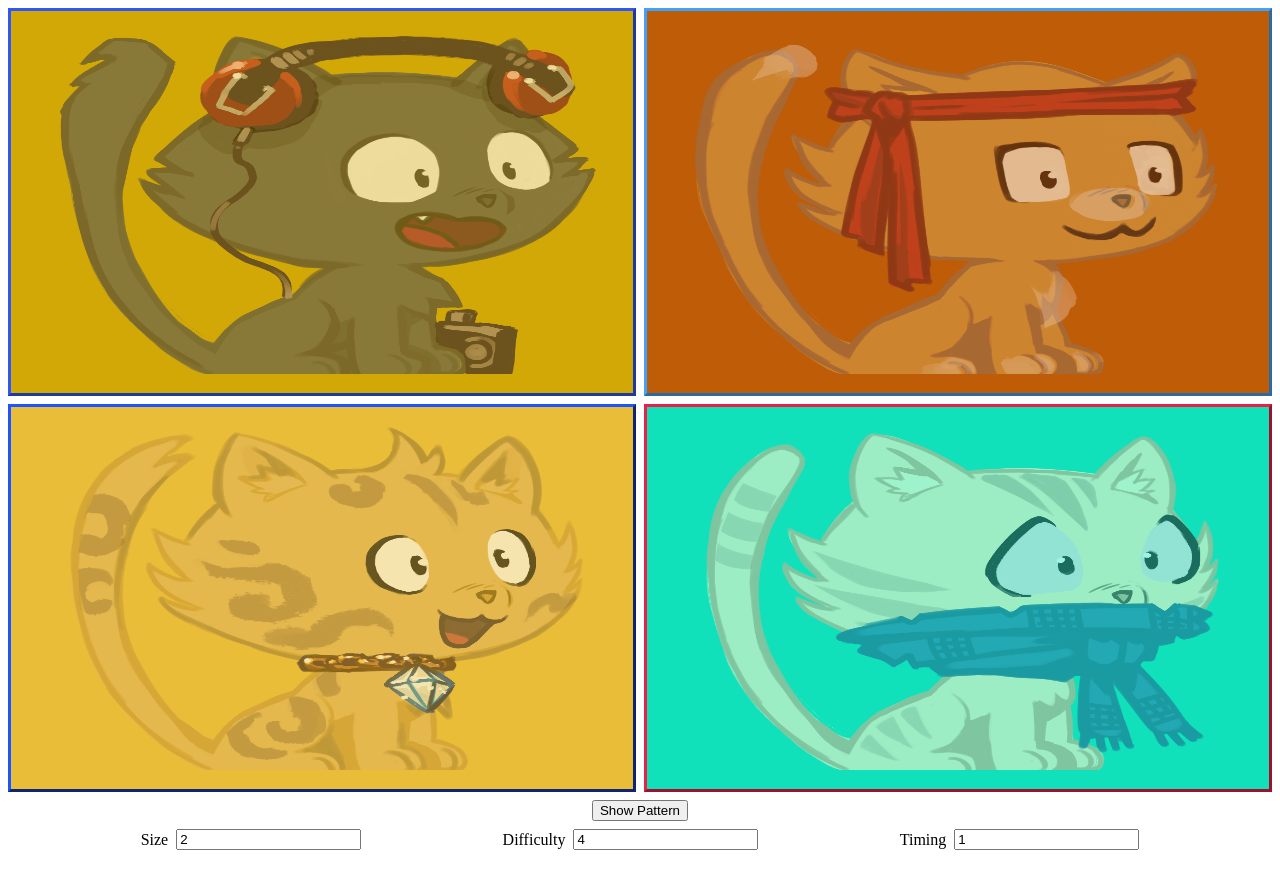
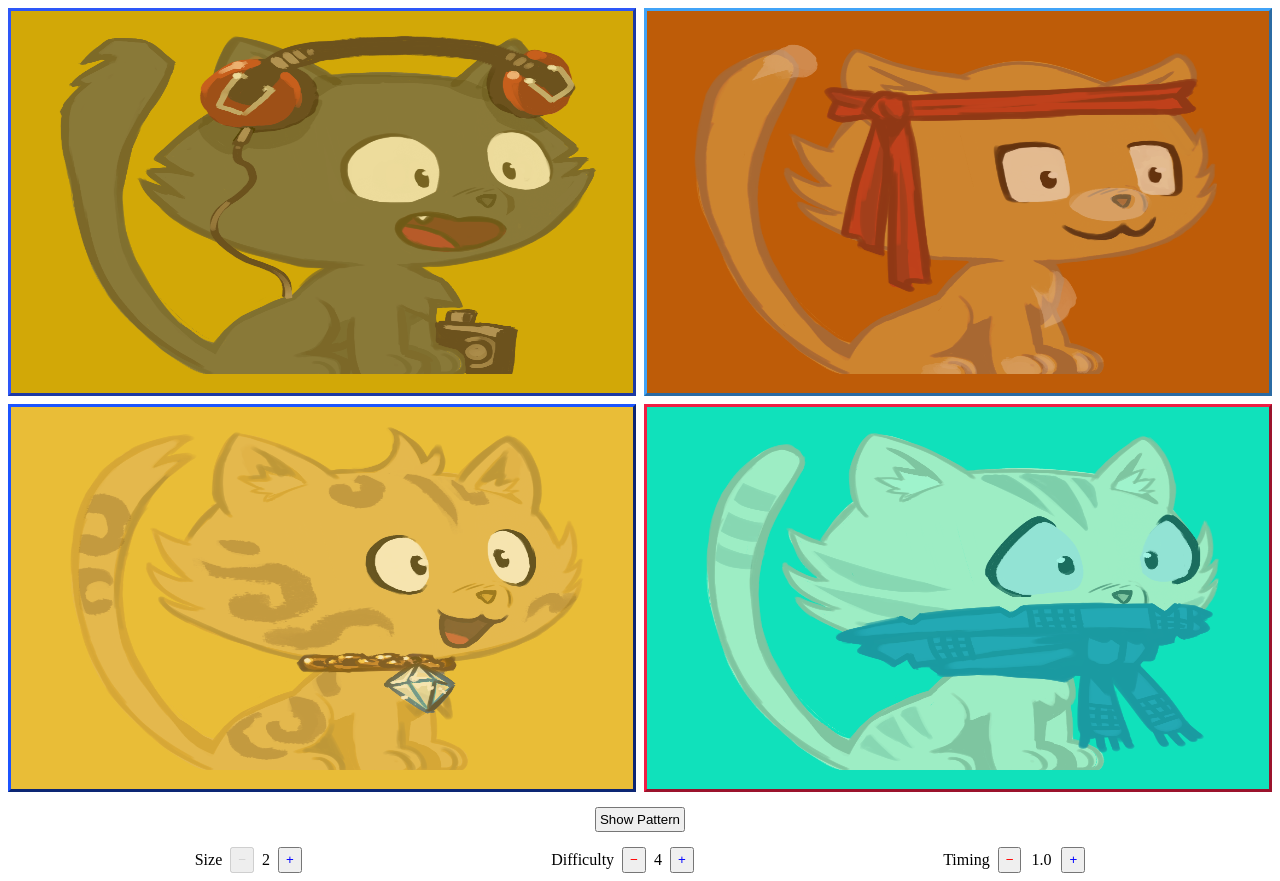
Before and after one commit to joster422/memory-cat, an Angular app: page / in a window 1280 px wide. Before the commit the page ends 858 px from the top, so only its background shows below. Built offline with nearby package versions, Linux system fonts and the light colour scheme.

Commit message:
custom input

```diff
--- a/src/app/app.component.ts
+++ b/src/app/app.component.ts
@@ -2,7 +2,6 @@ import { Component } from "@angular/core";
 
 @Component({
   selector: "mc-root",
-  templateUrl: "./app.component.html",
-  styleUrls: ["./app.component.scss"]
+  templateUrl: "./app.component.html"
 })
 export class AppComponent {}
--- a/src/app/app.module.ts
+++ b/src/app/app.module.ts
@@ -8,9 +8,10 @@ import { GameComponent } from "./game/game.component";
 import { MenuComponent } from "./menu/menu.component";
 
 import { MenuService } from "./menu/menu.service";
+import { SmallNumberComponent } from './small-number/small-number.component';
 
 @NgModule({
-  declarations: [AppComponent, GameComponent, MenuComponent],
+  declarations: [AppComponent, GameComponent, MenuComponent, SmallNumberComponent],
   imports: [
     BrowserModule,
     BrowserAnimationsModule,
--- a/src/app/menu/menu.component.html
+++ b/src/app/menu/menu.component.html
@@ -1,14 +1,28 @@
 <button type="button" (click)="menuService.showPattern()">Show Pattern</button>
 <form [formGroup]="menuService.form">
   <span>
-    <label>Size</label> <input type="number" formControlName="size" />
+    <label>Size</label>
+    <mc-small-number
+      formControlName="size"
+      [min]="2"
+      [max]="5"
+    ></mc-small-number>
   </span>
   <span>
     <label>Difficulty</label>
-    <input type="number" formControlName="difficulty" />
+    <mc-small-number
+      formControlName="difficulty"
+      [min]="3"
+      [max]="100"
+    ></mc-small-number>
   </span>
   <span>
     <label>Timing</label>
-    <input type="number" formControlName="timing" step="0.1" />
+    <mc-small-number
+      formControlName="timing"
+      [min]="0.2"
+      [max]="3"
+      [step]="0.1"
+    ></mc-small-number>
   </span>
 </form>
--- a/src/app/menu/menu.component.scss
+++ b/src/app/menu/menu.component.scss
@@ -13,6 +13,11 @@
   @media (min-width: 1200px) {
     max-width: 1140px;
   }
+}
+
+button {
+  padding: 0.25em;
+  margin: 0.5em;
 }
 
 form {
--- a/src/app/menu/menu.service.ts
+++ b/src/app/menu/menu.service.ts
@@ -8,12 +8,9 @@ import { Subject } from "rxjs";
 export class MenuService {
   showPattern$ = new Subject<null>();
   form = this.formBuilder.group({
-    difficulty: [
-      4,
-      [Validators.required, Validators.min(4), Validators.max(200)]
-    ],
-    timing: [1, [Validators.required, Validators.min(0.2), Validators.max(3)]],
-    size: [2, [Validators.required, Validators.min(2), Validators.max(5)]]
+    difficulty: [4],
+    timing: [1],
+    size: [2]
   });
 
   constructor(private formBuilder: FormBuilder) {}
--- /dev/null
+++ b/src/app/small-number/small-number.component.html
@@ -0,0 +1,19 @@
+<button
+  type="button"
+  class="red"
+  [disabled]="value <= min"
+  (click)="decrement()"
+>
+  &#8722;
+</button>
+<span [style.minWidth]="countDecimals + 1 + 'em'">
+  {{ value | number: decimalString }}
+</span>
+<button
+  type="button"
+  class="blue"
+  [disabled]="value >= max"
+  (click)="increment()"
+>
+  &#43;
+</button>
--- /dev/null
+++ b/src/app/small-number/small-number.component.scss
@@ -0,0 +1,21 @@
+:host {
+  display: flex;
+}
+
+span {
+  padding: 0.25em;
+  user-select: none;
+}
+
+button {
+  &.blue {
+    color: blue;
+  }
+  &.red {
+    color: red;
+  }
+  &:disabled {
+    color: lightgrey;
+    cursor: not-allowed;
+  }
+}
--- /dev/null
+++ b/src/app/small-number/small-number.component.ts
@@ -0,0 +1,69 @@
+import { Component, Input, forwardRef } from "@angular/core";
+import { ControlValueAccessor, NG_VALUE_ACCESSOR } from "@angular/forms";
+
+@Component({
+  selector: "mc-small-number",
+  providers: [
+    {
+      provide: NG_VALUE_ACCESSOR,
+      useExisting: forwardRef(() => SmallNumberComponent),
+      multi: true
+    }
+  ],
+  templateUrl: "./small-number.component.html",
+  styleUrls: ["./small-number.component.scss"]
+})
+export class SmallNumberComponent implements ControlValueAccessor {
+  @Input() step = 1;
+  @Input() min = 0;
+  @Input() max: number;
+
+  value = 0;
+
+  constructor() {}
+
+  get countDecimals() {
+    if (Math.floor(this.step) === this.step) return 0;
+    return this.step.toString().split(".")[1].length || 0;
+  }
+
+  get decimalString() {
+    return `1.${this.countDecimals}-1`;
+  }
+
+  decrement() {
+    if (this.value > this.min) {
+      this.value = parseFloat(
+        (this.value - this.step).toFixed(this.countDecimals)
+      );
+      this.onModelChange(this.value);
+    }
+    this.onTouch();
+  }
+
+  increment() {
+    if (this.value < this.max) {
+      this.value = parseFloat(
+        (this.value + this.step).toFixed(this.countDecimals)
+      );
+      this.onModelChange(this.value);
+    }
+    this.onTouch();
+  }
+
+  registerOnChange(fn) {
+    this.onModelChange = fn;
+  }
+
+  registerOnTouched(fn) {
+    this.onTouch = fn;
+  }
+
+  writeValue(value) {
+    this.value = value || 0;
+  }
+
+  private onModelChange(value: number) {}
+
+  private onTouch() {}
+}
--- a/src/index.html
+++ b/src/index.html
@@ -1,14 +1,14 @@
-<!doctype html>
+<!DOCTYPE html>
 <html lang="en">
-<head>
-  <meta charset="utf-8">
-  <title>MemoryCat</title>
-  <base href="/">
+  <head>
+    <meta charset="utf-8" />
+    <title>Memory Cat</title>
+    <base href="/" />
 
-  <meta name="viewport" content="width=device-width, initial-scale=1">
-  <link rel="icon" type="image/x-icon" href="favicon.ico">
-</head>
-<body>
-  <mc-root></mc-root>
-</body>
+    <meta name="viewport" content="width=device-width, initial-scale=1" />
+    <link rel="icon" type="image/x-icon" href="favicon.ico" />
+  </head>
+  <body>
+    <mc-root></mc-root>
+  </body>
 </html>
```
Also changed, not shown: src/app/app.component.scss (deleted).
